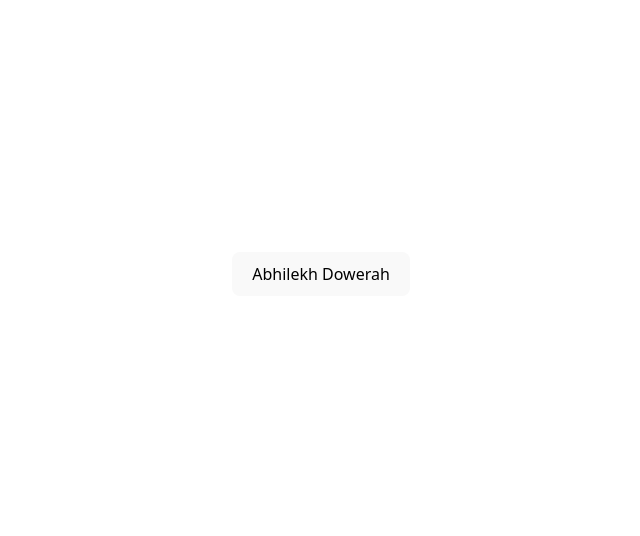
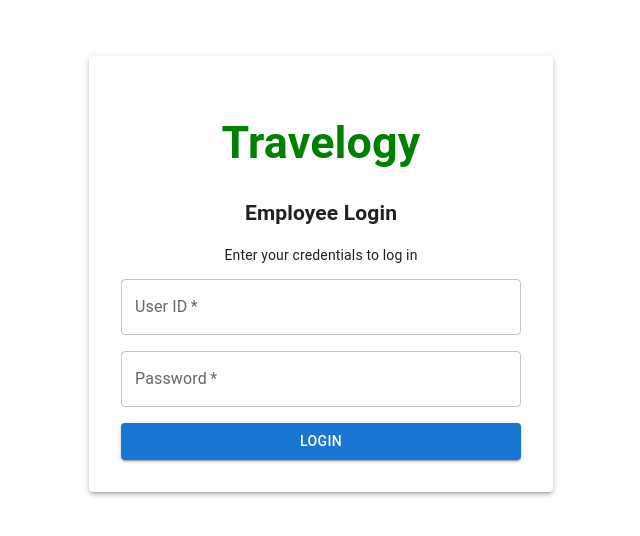
Before and after one commit to travelogyonline/employeeMonitoringHrAppDesktop, a React (Vite) app: page / in a window 1280 px wide. Before the commit this address led to /dashboard. Shown: the part 126-662 px from the top of the page, without its empty margins (319-959 px from the left). Built offline with nearby package versions, Linux system fonts and the light colour scheme; sample sign-in values are in the browser's storage.

Commit message:
Login page Completed

```diff
--- a/src/ui/App.jsx
+++ b/src/ui/App.jsx
@@ -5,29 +5,17 @@ import Dashboard from './pages/dashboard/dashboard.component.jsx';
 import './App.css'
 
 function App() {
-   const [isAuthenticated, setIsAuthenticated] = useState(false);
+  const [isAuthenticated, setIsAuthenticated] = useState(false);
 
   useEffect(() => {
-    // Initial check
-    const user = localStorage.getItem("user");
-    setIsAuthenticated(!!user);
-
-    // React to storage updates (login/logout)
-    const handleStorageChange = () => {
-      const updatedUser = localStorage.getItem("user");
-      setIsAuthenticated(!!updatedUser);
-    };
-
-    window.addEventListener("storage", handleStorageChange);
-
-    return () => window.removeEventListener("storage", handleStorageChange);
-  }, []);
-
-  console.log("Is authenticated:", isAuthenticated);
+    localStorage.setItem("user", JSON.stringify(isAuthenticated));
+  }, [isAuthenticated]);
   return (
     <>
       <Routes>
-        <Route path="/" element={isAuthenticated ? <Navigate to="/dashboard" /> : <Login />} />
+        <Route path="/" element={isAuthenticated ? <Navigate to="/dashboard" /> : <Login isAuthenticated={user => {
+          setIsAuthenticated(user)
+        }} />} />
         <Route path="/dashboard" element={isAuthenticated ? <Dashboard /> : <Navigate to="/" />} />
       </Routes>
     </>
--- a/src/ui/pages/dashboard/dashboard.component.jsx
+++ b/src/ui/pages/dashboard/dashboard.component.jsx
@@ -1,4 +1,4 @@
-// import { useState } from 'react'
+import { useState } from 'react'
 // import Paper from '@mui/material/Paper';
 // import { styled } from '@mui/material/styles';
 // import Stack from '@mui/material/Stack';
@@ -11,6 +11,9 @@ import { useNavigate } from "react-router-dom";
 
 function Dashboard() {
     const navigate = useNavigate();
+    const user = JSON.parse(localStorage.getItem("user"));
+    const [User,setUser] = useState(user);
+    console.log("user: ", User)
     const handleLogout = () => {
         console.log("button pressed: ", localStorage)
         localStorage.clear();
@@ -19,7 +22,7 @@ function Dashboard() {
     };
     return (
         <button onClick={handleLogout}>
-            Abhilekh Dowerah
+            {User.name}
         </button>
     )
 }
--- a/src/ui/pages/login/login.component.jsx
+++ b/src/ui/pages/login/login.component.jsx
@@ -15,7 +15,7 @@ const DemoPaper = styled(Paper)(({ theme }) => ({
     textAlign: 'center',
 }));
 
-function Login() {
+function Login({isAuthenticated}) {
     const navigate = useNavigate();
     const [userid, setUserid] = useState();
     const [password, setPassword] = useState();
@@ -55,9 +55,7 @@ function Login() {
                 } else {
                     setUserIdProps({})
                     setPasswordProps({})
-                    localStorage.setItem("user", JSON.stringify(response.data.data));
-                    console.log(localStorage)
-                    navigate("/dashboard");
+                    isAuthenticated(response.data.data)
                 }
             })
             .catch((error) => {
```
